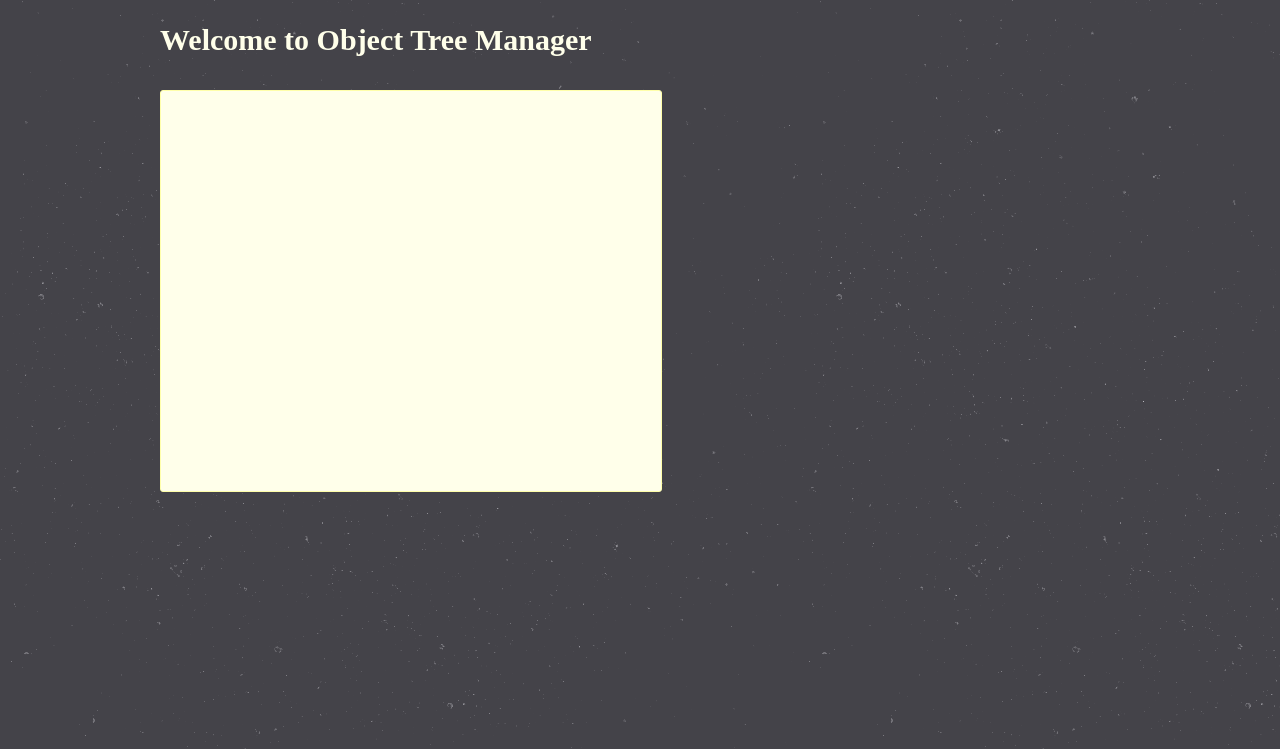
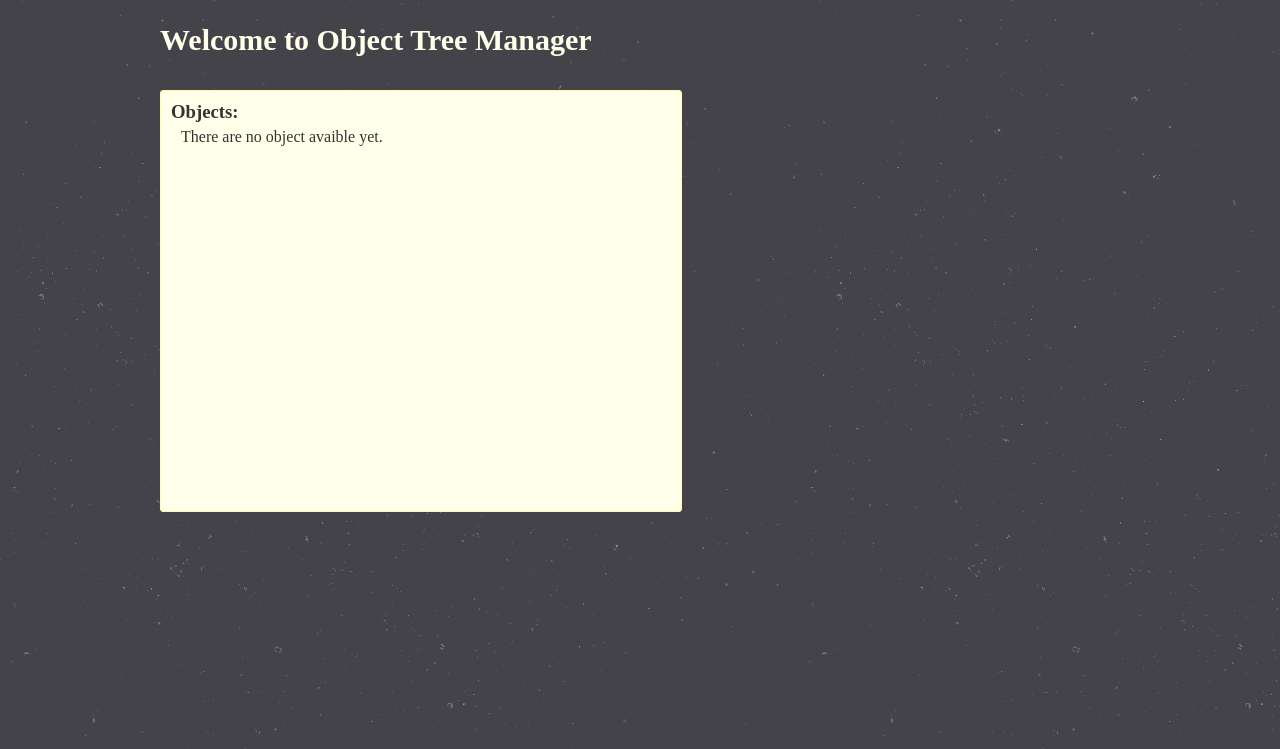
Before and after one commit to shaloput/ObjectTree, a PHP site: page / in a window 1280 px wide. Shown: the part 51-800 px from the top of the page. Run offline with PHP 8.4, Linux system fonts and the light colour scheme; tables that the repository leaves empty or names only in its code hold one stand-in row (values such as "Sample post").

Commit message:
Before recurison

```diff
--- /dev/null
+++ b/connect.php
@@ -0,0 +1,11 @@
+<?php
+	$host = "localhost";
+	$username = "root";
+	$password = "";
+
+	$db = "tree";
+
+	mysql_connect($host, $username, $password) or die(mysql_error());
+	mysql_select_db($db);
+
+?>
--- a/index.php
+++ b/index.php
@@ -1,3 +1,4 @@
+<?php session_start(); ?>
 <!DOCTYPE html>
 <html lang="en">
 <head>
@@ -11,11 +12,17 @@
 		<div class="container">
 			<h3>Object Manager</h2>
 
-		<form class="login" method="post" action="login.php">
-			<input type="text" name="username">
-			<input type="password" name="password">
-			<input class="btn" type="Submit" value="Log In">
-		</form>
+		<?php
+			if (!isset($_SESSION['uid'])) {
+				echo "<form class='login' method='post' action='login_parse.php'>
+					<input type='text' name='username'>
+					<input type='password' name='password'>
+					<input class='btn' type='Submit' value='Log In'>
+				</form>";
+			} else {
+				echo "<p class='login'>You are logged in as ".$_SESSION['username']." &bull; <a href='logout_parse.php'>Logout</a>";
+			}
+		?>
 
 		</div>
 	</div>
@@ -24,7 +31,30 @@
 		<h1>Welcome to Object Tree Manager</h1>
 
 		<div class="contents">
+		<h3>Objects:</h2>
+			<div class="obj-tree">
+			 <?php
+				include_once("connect.php");
+				$sql = "SELECT * FROM objects WHERE parent_id=0	 ORDER BY obj_id ASC";
 
+				$res = mysql_query($sql) or die(mysql_error());
+				$objects = "";
+
+				if (mysql_num_rows($res) > 0) {
+					while ($row = mysql_fetch_assoc($res)) {
+						$id = $row['obj_id'];
+						$name = $row['name'];
+						$descr = $row['descr'];
+						$objects .= "<p>".$name."</p>";
+					}
+
+					echo $objects;
+				} else {
+					echo "<p>There are no object avaible yet.</p>";
+				}
+
+			 ?>
+			</div>
 		</div>
 	</div>
 
--- /dev/null
+++ b/logout_parse.php
@@ -0,0 +1,5 @@
+<?php
+	session_start();
+	session_destroy();
+	header("Location: index.php");
+?>
--- a/style.css
+++ b/style.css
@@ -68,4 +68,11 @@
 
 	border: 1px solid #ffffaa;
 	border-radius: 3px;
+	color: #333;
+
+	padding: 10px;
 }
+
+.obj-tree {
+	padding: 5px 10px;
+}
```
Also changed, not shown: login_parse.php (added, +26 -0 lines).
